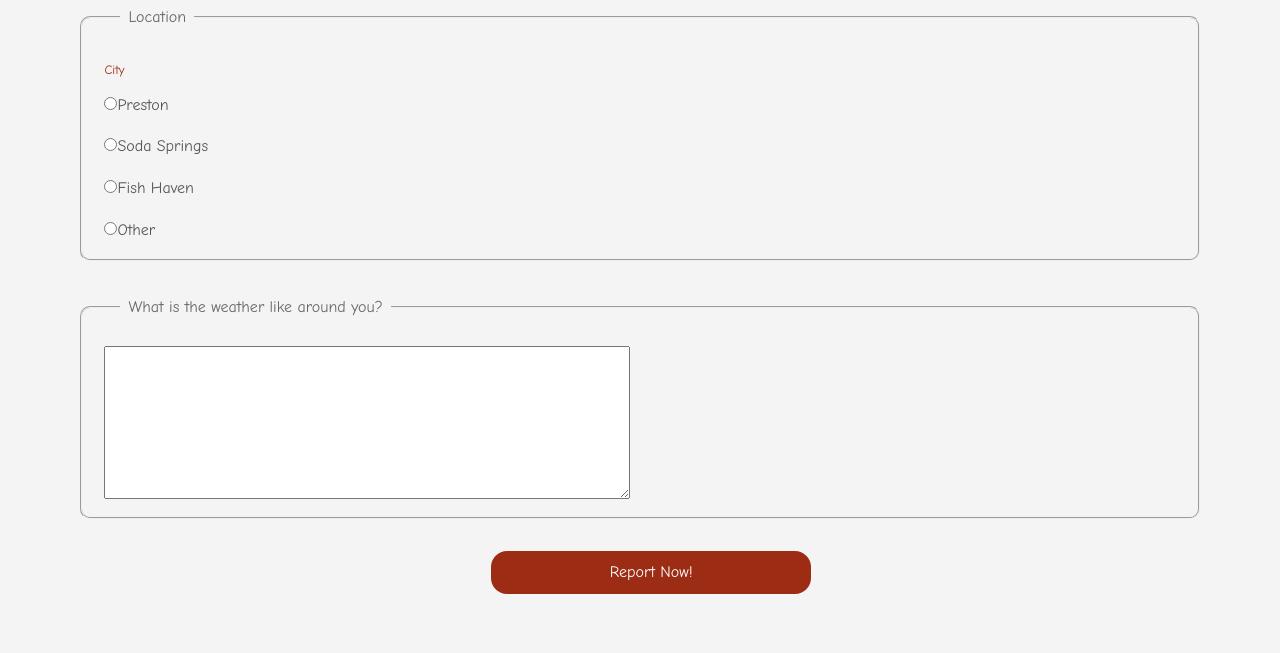
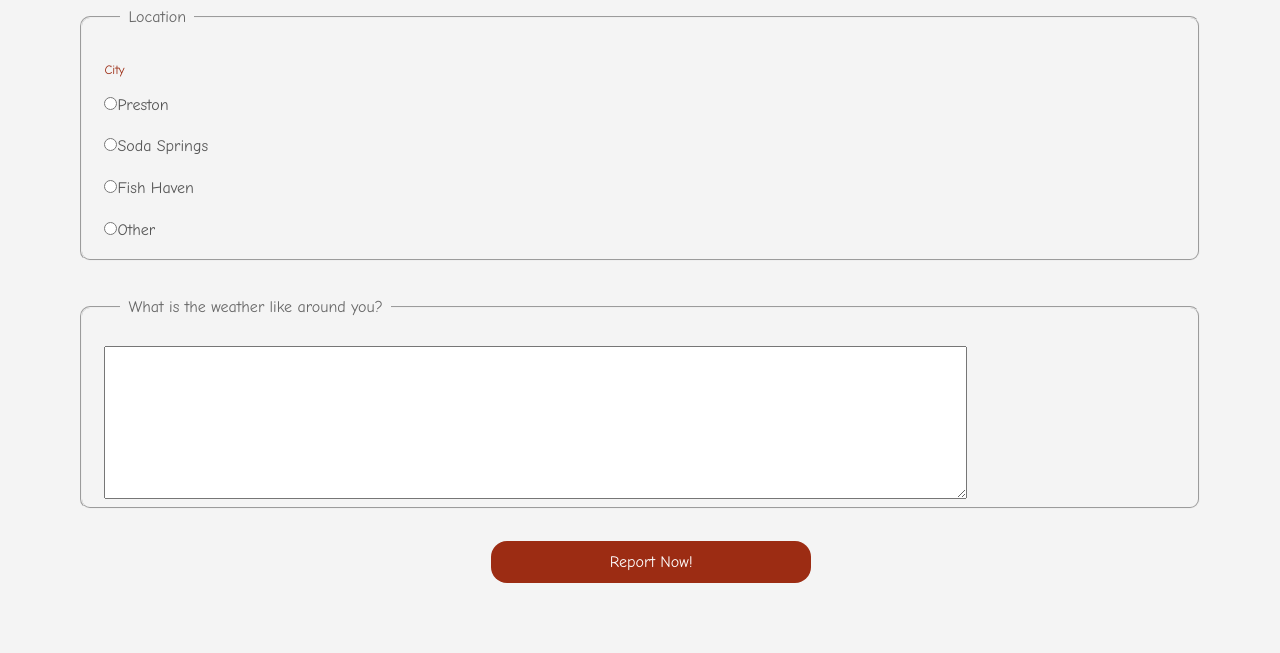
Before and after one commit to richyrich1/richyrich1.github.io, a plain HTML site: page assignments/lesson-8/stormcenter.html in a window 1280 px wide. Shown: the part 1663-2316 px from the top of the page. Drawn offline with Linux system fonts and the light colour scheme.

Commit message:
textarea

```diff
--- a/assignments/lesson-7/styles/small-7.css
+++ b/assignments/lesson-7/styles/small-7.css
@@ -263,6 +263,14 @@ form fieldset
     text-align: left;
 }
 
+textarea
+{
+    display: flex;
+    justify-content: center;
+    width: 80%;
+    max-width: 100%;
+}
+
 @media only screen and (max-width: 500px)
 {
     html
```
